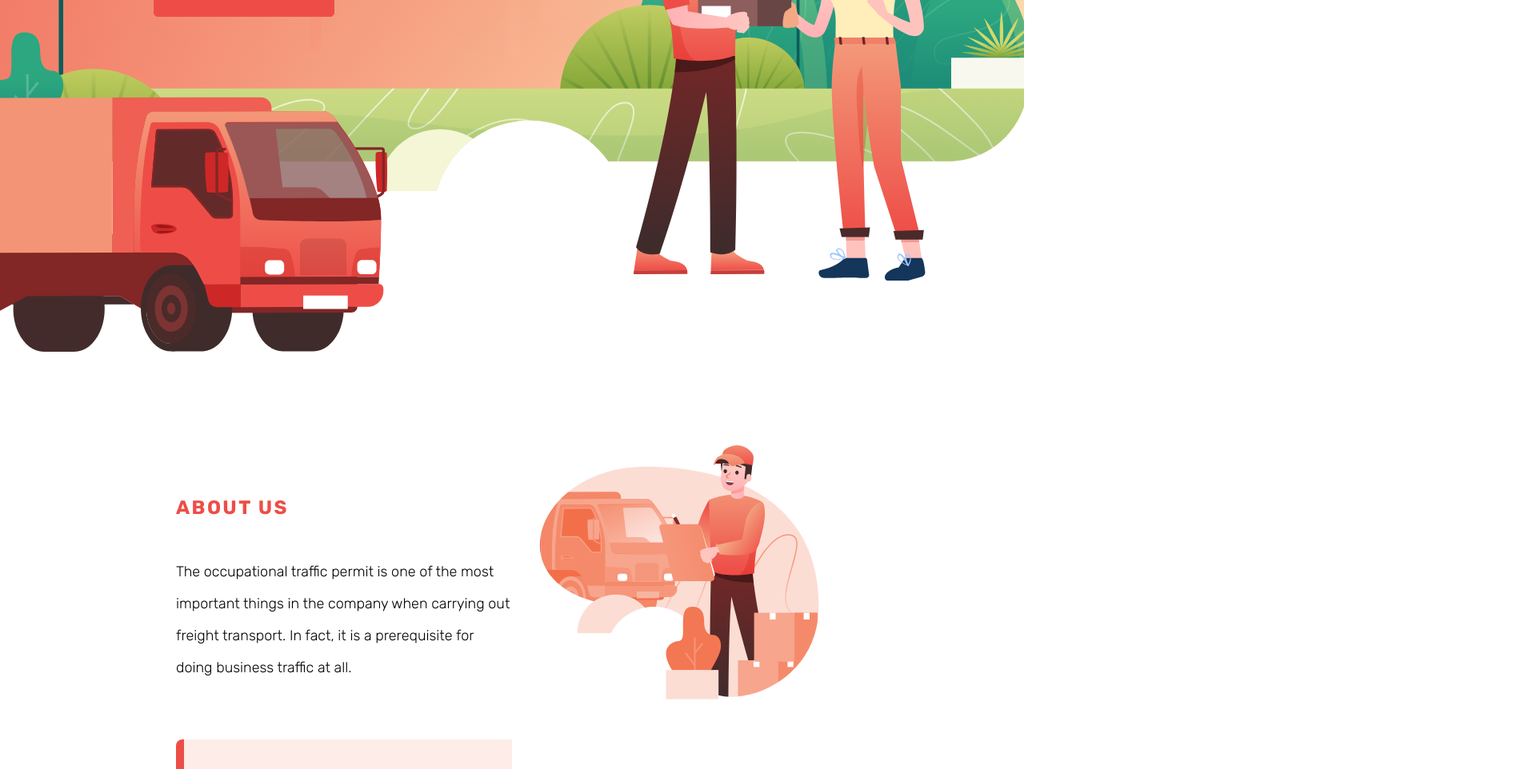
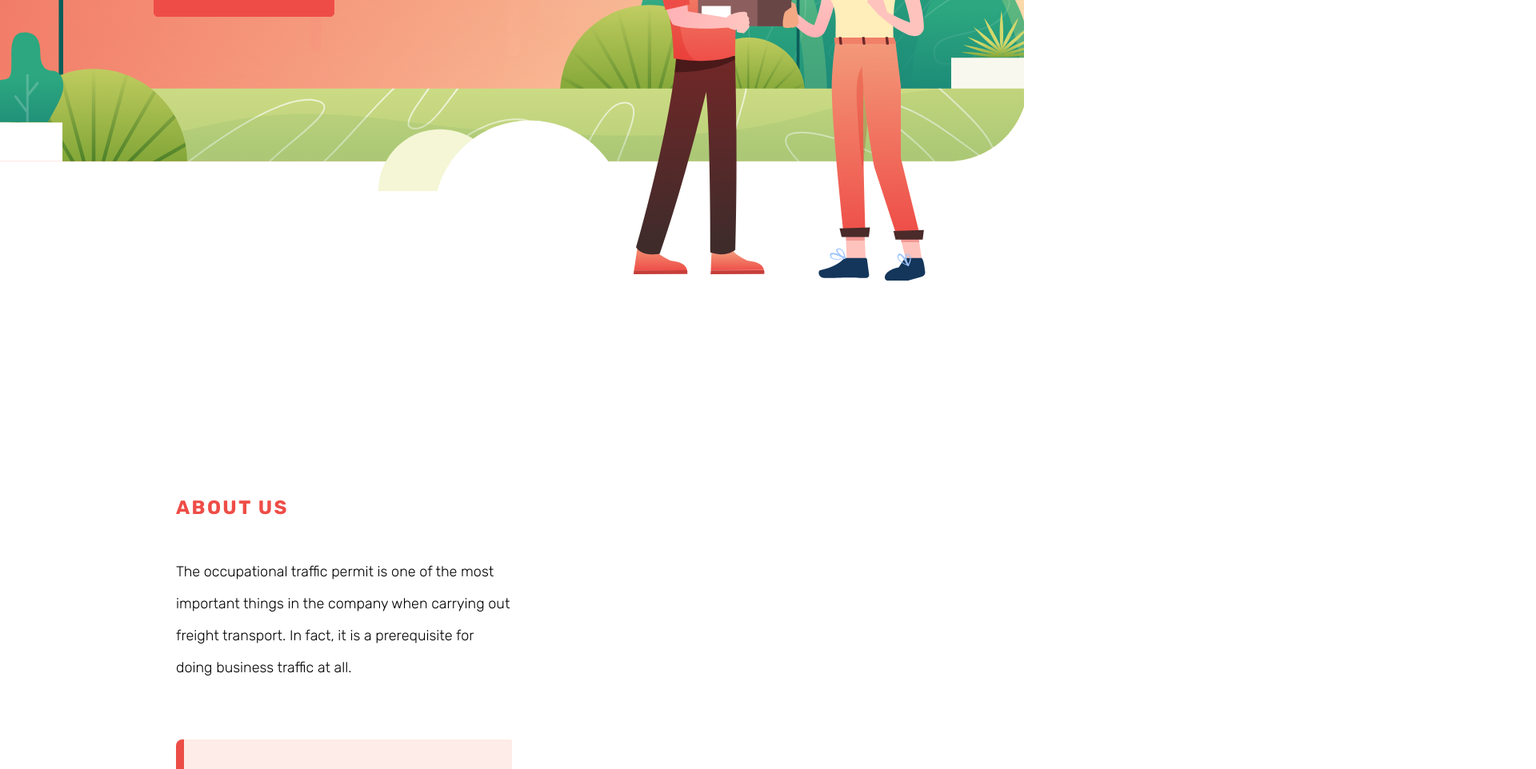
Before and after one commit to BMAWebDev/Traffico, a Vue app: page / in a window 1280 px wide. Shown: the part 600-1562 px from the top of the page at 80% size, 1920 px wide, since content can reach past the window. Built offline with nearby package versions, Linux system fonts and the light colour scheme.

Commit message:
animatii hero si about us fara librarie externa

```diff
--- a/package.json
+++ b/package.json
@@ -8,7 +8,6 @@
     "lint": "eslint . --ext .vue,.js,.jsx,.cjs,.mjs --fix --ignore-path .gitignore"
   },
   "dependencies": {
-    "gsap": "^3.9.1",
     "vue": "^3.2.29"
   },
   "devDependencies": {
--- a/src/App.vue
+++ b/src/App.vue
@@ -48,4 +48,9 @@
   .d-none{
     display: none;
   }
+
+  .animate {
+    transform: translate(0, 0);
+    transition: transform 3s ease;
+  }
 </style>
--- a/src/assets/css/about-us.css
+++ b/src/assets/css/about-us.css
@@ -53,6 +53,10 @@
   align-items: center;
 }
 
+.about-us .master-container .right-content img.initialAnimPos{
+  transform: translate(1500px, 0);
+}
+
 @media screen and (max-width: 1200px){
   .about-us .master-container{
     flex-direction: column;
--- a/src/assets/css/hero.css
+++ b/src/assets/css/hero.css
@@ -33,6 +33,10 @@
 .hero .master-container .text-container .get-started img{
   margin-left: 25px;
   vertical-align: middle;
+}
+
+.hero .car.initialAnimPos{
+  transform: translate(-750px, 0);
 }
 
 @media screen and (max-width: 1450px){
--- a/src/components/Home/AboutUs.vue
+++ b/src/components/Home/AboutUs.vue
@@ -15,7 +15,7 @@
         </div>
       </div>
       <div class="disk right-content">
-        <img class="about-us-delivery" src="@/assets/img/about-us-delivery.svg" alt="">
+        <img class="about-us-delivery animate initialAnimPos" src="@/assets/img/about-us-delivery.svg" alt="">
       </div>
     </div>
   </section>
@@ -23,14 +23,24 @@
 
 <script>
   import '@/assets/css/about-us.css'
-  import gsap from 'gsap'
 
   export default {
-    mounted() {
-      gsap.from('.about-us-delivery', {
-        duration: 3,
-        x: 1500
-      })
+    created() {
+      window.addEventListener('scroll', this.animate);
+    },
+    destroyed() {
+      window.removeEventListener('scroll', this.animate);
+    },
+    methods: {
+      animate(){
+        const delivery = document.querySelector('.about-us-delivery.animate');
+        if(window.scrollY >= delivery.offsetTop - delivery.height){
+          delivery.classList.remove('initialAnimPos');
+        }
+        else{
+          delivery.classList.add('initialAnimPos');
+        }
+      }
     },
   }
 </script>
--- a/src/components/Home/Hero.vue
+++ b/src/components/Home/Hero.vue
@@ -7,21 +7,31 @@
           <button class="get-started">Get started <img src="@/assets/img/arrow-right.svg" alt=""></button>
         </a>
       </div>
-      <img class="car" src="@/assets/img/car.svg" alt="">
+      <img class="car animate initialAnimPos" src="@/assets/img/car.svg" alt="">
     </div>
   </section>
 </template>
 
 <script>
   import '@/assets/css/hero.css'
-  import gsap from 'gsap'
 
   export default {
-    mounted() {
-      gsap.from('.car', {
-        duration: 3,
-        x: -750
-      })
+    created() {
+      window.addEventListener('scroll', this.animate);
+    },
+    destroyed() {
+      window.removeEventListener('scroll', this.animate);
+    },
+    methods: {
+      animate(){
+        const car = document.querySelector('.car.animate');
+        if(window.scrollY >= car.offsetTop - car.height){
+          car.classList.remove('initialAnimPos');
+        }
+        else{
+          car.classList.add('initialAnimPos');
+        }
+      }
     },
   }
 </script>
```
Also changed, not shown: 1 other file (tests, documents, lock files or other folders).
